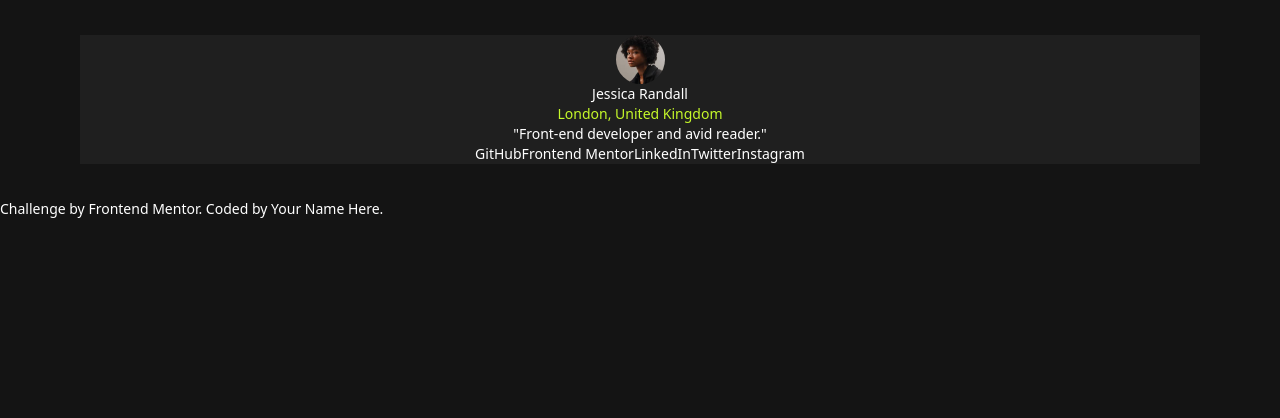
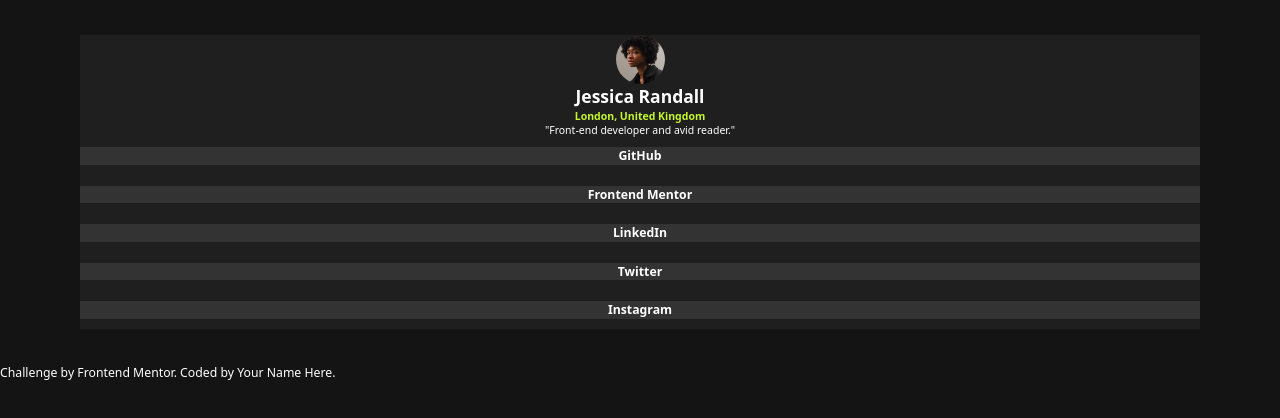
Before and after one commit to HaggardFelicia/social-links, a Next.js app: page / in a window 1280 px wide. Shown: the top 418 px of the page. Built offline with nearby package versions, Linux system fonts and the light colour scheme.

Commit message:
updating font sizes, weight, and color. Updating button color and alignment

```diff
--- a/app/globals.css
+++ b/app/globals.css
@@ -12,8 +12,11 @@
   --breakpoint-desktop: 1440px;
 }
 
+*{
+  @apply text-sm font-normal;
+}
 :root {
-  @apply bg-grey-900 h-full w-full text-sm text-white;
+  @apply bg-grey-900 h-full w-full text-white;
 }
 main{
   @apply w-full;
@@ -24,6 +27,15 @@ main{
 .img{
   @apply z-10 rounded-full h-14 w-14 mx-auto;
 }
+h2{
+  @apply text-xl font-bold;
+}
 .green-text{
-  @apply text-green;
+  @apply text-green font-semibold;
 }
+p{
+  @apply text-xs;
+}
+Button{
+  @apply text-sm font-bold mx-auto w-full my-3 bg-grey-700 text-white;
+}
```
